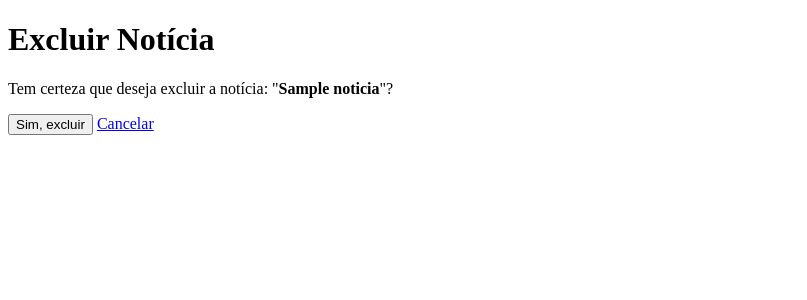
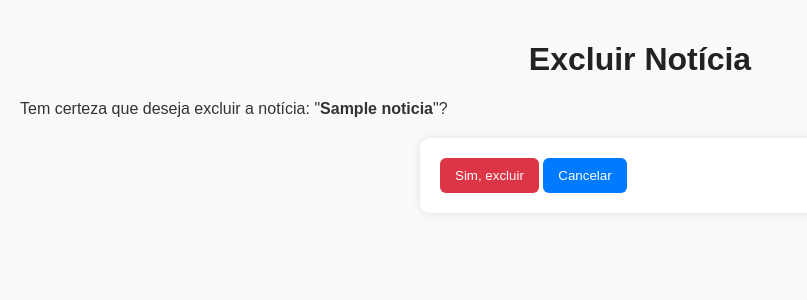
Before and after one commit to Natan-Tavares/Panora, a Django app: page /noticia/1/apagar in a window 1280 px wide. Shown: the top 300 px of the page, without its empty margins (0-807 px from the left). Run offline with Django 5.2, Linux system fonts and the light colour scheme; tables that the repository leaves empty hold one stand-in row (values such as "Sample post").

Commit message:
css basico

```diff
--- /dev/null
+++ b/JCPE/AppJCPE/static/css/style.css
@@ -0,0 +1,128 @@
+/* ====== Estilo Global ====== */
+body {
+    font-family: Arial, sans-serif;
+    background-color: #f8f9fa;
+    color: #333;
+    margin: 0;
+    padding: 20px;
+}
+
+/* ====== Cabeçalhos ====== */
+h1, h2, h3 {
+    color: #222;
+    text-align: center;
+}
+
+/* ====== Formulários ====== */
+form {
+    max-width: 400px;
+    margin: 20px auto;
+    background: white;
+    padding: 20px;
+    border-radius: 10px;
+    box-shadow: 0 0 8px rgba(0,0,0,0.1);
+}
+
+input[type="text"],
+input[type="password"],
+input[type="email"],
+textarea {
+    resize: vertical;
+    width: 100%;
+    padding: 10px;
+    margin-top: 8px;
+    margin-bottom: 15px;
+    border: 1px solid #ccc;
+    border-radius: 6px;
+    box-sizing: border-box;
+}
+
+/* ====== Botões ====== */
+button,
+input[type="submit"],
+a.button {
+    background-color: #007bff;
+    color: white;
+    border: none;
+    padding: 10px 15px;
+    border-radius: 6px;
+    cursor: pointer;
+    text-decoration: none;
+    display: inline-block;
+    text-align: center;
+}
+
+button:hover,
+input[type="submit"]:hover,
+a.button:hover {
+    background-color: #0056b3;
+}
+
+/* ====== Botão de exclusão (vermelho) ====== */
+button.excluir {
+    background-color: #dc3545;  /* vermelho */
+    color: white;
+}
+
+button.excluir:hover {
+    background-color: #b02a37;
+}
+
+/* ====== Links ====== */
+a {
+    color: #007bff;
+    text-decoration: none;
+}
+
+a:hover {
+    text-decoration: underline;
+}
+
+/* ====== Listas e Notícias ====== */
+ul {
+    list-style: none;
+    padding: 0;
+}
+
+li {
+    background: white;
+    padding: 15px;
+    margin-bottom: 15px;
+    border-left: 4px solid #007bff;
+    border-radius: 6px;
+    box-shadow: 0 0 5px rgba(0,0,0,0.05);
+}
+
+small {
+    color: #666;
+}
+
+/* ====== Container de respostas ====== */
+.resposta {
+    background: #f1f1f1;
+    border-left: 3px solid #ccc;
+    padding: 10px;
+    border-radius: 5px;
+    margin-bottom: 10px;
+}
+
+/* ====== Centralização de links ====== */
+.links-centrais {
+    text-align: center;
+    margin-top: 20px;
+}
+
+.links-centrais a {
+    margin: 0 10px;
+}
+
+/* ====== Ajuste responsivo ====== */
+@media (max-width: 600px) {
+    body {
+        padding: 10px;
+    }
+    form {
+        width: 100%;
+        padding: 15px;
+    }
+}
--- a/JCPE/templates/apagar_noticia.html
+++ b/JCPE/templates/apagar_noticia.html
@@ -1,6 +1,8 @@
+{% load static %}
 <!DOCTYPE html>
 <html lang="pt-BR">
 <head>
+    <link rel="stylesheet" href="{% static 'css/style.css' %}">
     <meta charset="UTF-8">
     <title>Confirmar exclusão</title>
 </head>
@@ -10,8 +12,10 @@
 
     <form method="POST">
         {% csrf_token %}
-        <button type="submit">Sim, excluir</button>
-        <a href="{% url 'inicial' %}">Cancelar</a>
+        <button type="submit" class="excluir">Sim, excluir</button>
+        <button type="button" onclick="window.location.href='{% url 'inicial' %}'">
+            Cancelar
+        </button>
     </form>
 </body>
 </html>
--- a/JCPE/templates/cadastro.html
+++ b/JCPE/templates/cadastro.html
@@ -1,6 +1,8 @@
+{% load static %}
 <html>
 
     <head>
+        <link rel="stylesheet" href="{% static 'css/style.css' %}">
 
     </head>
 
--- a/JCPE/templates/criar_noticia.html
+++ b/JCPE/templates/criar_noticia.html
@@ -1,6 +1,8 @@
+{% load static %}
 <!DOCTYPE html>
 <html lang="pt-BR">
 <head>
+    <link rel="stylesheet" href="{% static 'css/style.css' %}">
     <meta charset="UTF-8">
     <title>Criar Notícia</title>
 </head>
--- a/JCPE/templates/inicial.html
+++ b/JCPE/templates/inicial.html
@@ -1,6 +1,8 @@
+{% load static %}
 <!DOCTYPE html>
 <html lang="pt-BR">
 <head>
+    <link rel="stylesheet" href="{% static 'css/style.css' %}">
     <meta charset="UTF-8">
     <title>Notícias</title>
     <style>
--- a/JCPE/templates/inserir_resposta.html
+++ b/JCPE/templates/inserir_resposta.html
@@ -1,6 +1,8 @@
+{% load static %}
 <!DOCTYPE html>
 <html lang="pt-BR">
 <head>
+    <link rel="stylesheet" href="{% static 'css/style.css' %}">
     <meta charset="UTF-8">
     <title>Responder Notícia</title>
     <style>
--- a/JCPE/templates/login.html
+++ b/JCPE/templates/login.html
@@ -1,6 +1,8 @@
+{% load static %}
 <html>
 
     <head>
+        <link rel="stylesheet" href="{% static 'css/style.css' %}">
 
     </head>
 
--- a/JCPE/templates/noticia.html
+++ b/JCPE/templates/noticia.html
@@ -1,6 +1,8 @@
+{% load static %}
 <!DOCTYPE html>
 <html lang="pt-BR">
 <head>
+    <link rel="stylesheet" href="{% static 'css/style.css' %}">
     <meta charset="UTF-8">
     <title>{{ noticia.titulo }}</title>
     <style>
```
